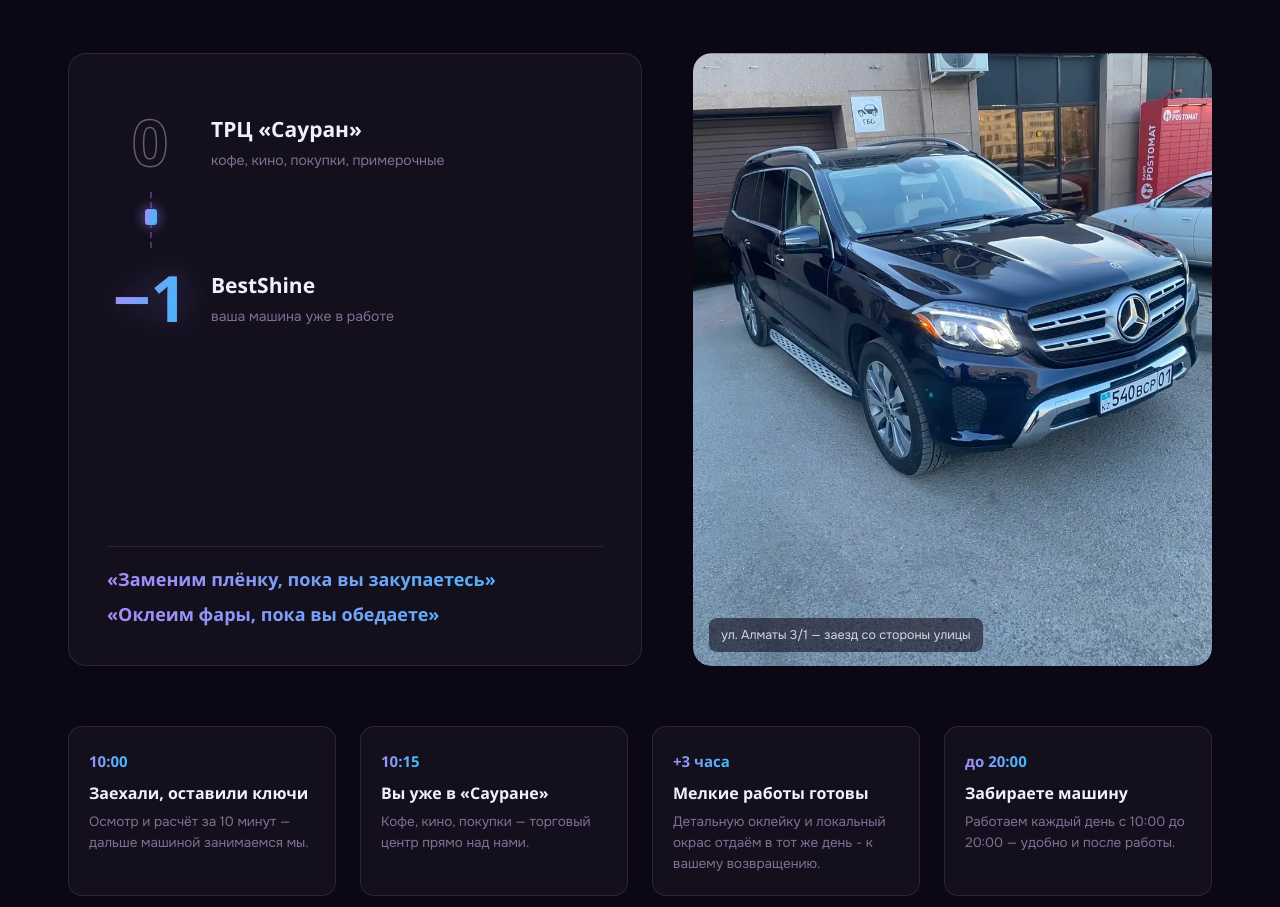
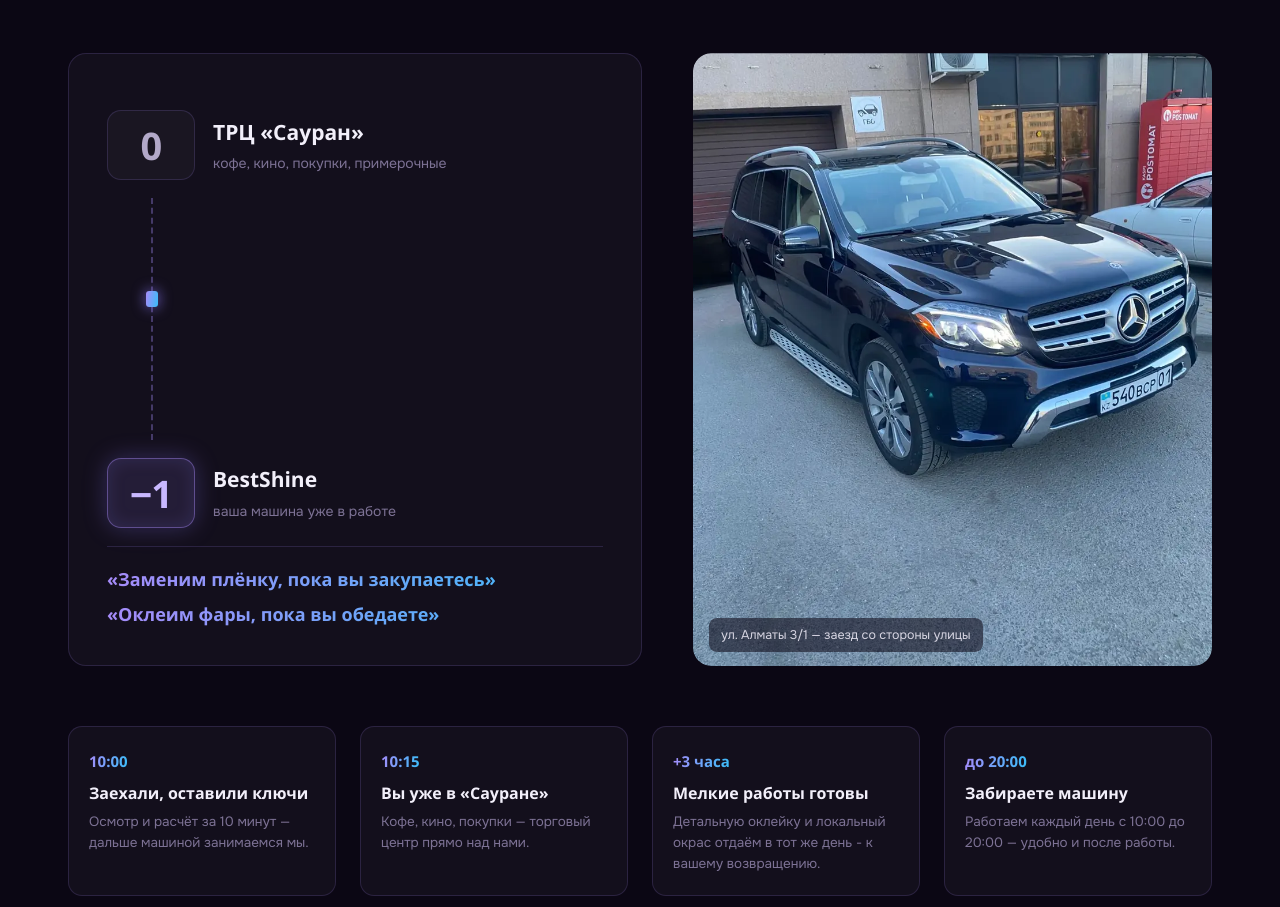
Before and after one commit to Songokura/bestshine, a plain HTML site: page index.html in a window 1280 px wide. Shown: the part 1864-2771 px from the top of the page. Drawn offline with Linux system fonts and the light colour scheme; a web font is replaced by a local one.

Commit message:
Блок «Сауран»: одинаковые плашки этажей 0 и −1, шахта лифта на всю высоту
- номера этажей в равных плашках 88×70 (мобайл 66×56), один кегль, номер по центру
- «0» приглушённый, «−1» неоновый со свечением - разница смысловая, габарит один
- .floor-shaft flex:1 - убрана пустота между «−1» и цитатами
- версия ассетов ?v=20260830-2

Co-Authored-By: Claude Opus 5 (1M context) <noreply@anthropic.com>
Claude-Session: https://claude.ai/code/session_01NbTsrREvUYB9rrx6GiGGgL

```diff
--- a/index.html
+++ b/index.html
@@ -32,7 +32,7 @@
   <link rel="preconnect" href="https://fonts.gstatic.com" crossorigin>
   <link href="https://fonts.googleapis.com/css2?family=Tektur:wght@500;600;700;800;900&family=Onest:wght@400;500;600;700&display=swap" rel="stylesheet">
 
-  <link rel="stylesheet" href="styles.css?v=20260830-1">
+  <link rel="stylesheet" href="styles.css?v=20260830-2">
 
   <!-- JSON-LD: локальный бизнес -->
   <script type="application/ld+json">
@@ -610,6 +610,6 @@
   </div>
 </div>
 
-<script src="script.js?v=20260830-1" defer></script>
+<script src="script.js?v=20260830-2" defer></script>
 </body>
 </html>
--- a/styles.css
+++ b/styles.css
@@ -446,24 +446,32 @@ body.menu-open { overflow: hidden; }
   display: flex; flex-direction: column; gap: 0;
 }
 .floor { display: flex; align-items: center; gap: 18px; padding: 18px 0; }
+/* Номера этажей — в одинаковых плашках: «0» и «−1» разной ширины,
+   и без общего бокса «−1» визуально тяжелее нуля вдвое. */
 .floor-num {
+  flex: none;
+  display: inline-flex; align-items: center; justify-content: center;
+  width: 88px; height: 70px; border-radius: 14px;
+  border: 1px solid var(--line); background: rgba(255, 255, 255, .03);
   font-family: var(--f-disp); font-weight: 900;
-  font-size: clamp(44px, 5vw, 64px); line-height: 1; min-width: 86px; text-align: center;
-  color: transparent; -webkit-text-stroke: 1.5px rgba(179, 169, 201, .5);
+  font-size: clamp(30px, 3.2vw, 38px); line-height: 1; letter-spacing: -.02em;
+  color: var(--mut);
 }
 .floor-m1 .floor-num {
-  -webkit-text-stroke: 0;
-  background: var(--neon-grad);
-  -webkit-background-clip: text; background-clip: text; color: transparent;
-  filter: drop-shadow(0 0 18px rgba(140, 120, 250, .45));
+  border-color: rgba(167, 139, 250, .45);
+  background: rgba(167, 139, 250, .12);
+  color: #c9b8ff;
+  box-shadow: 0 0 24px rgba(140, 120, 250, .28), inset 0 0 18px rgba(140, 120, 250, .15);
 }
 .floor-txt { display: flex; flex-direction: column; gap: 3px; }
 .floor-txt strong { font-family: var(--f-disp); font-weight: 700; font-size: clamp(17px, 1.8vw, 21px); }
 .floor-txt span { color: var(--dim); font-size: 14px; }
 
 /* Шахта «лифта» между этажами */
+/* Шахта тянется на всю свободную высоту карточки — «−1» садится вниз,
+   и в блоке не остаётся пустого поля между этажами и цитатами. */
 .floor-shaft {
-  position: relative; height: 56px; margin-left: 43px;
+  position: relative; flex: 1 1 auto; min-height: 56px; margin-left: 44px;
   border-left: 2px dashed rgba(167, 139, 250, .35);
 }
 .floor-cab {
@@ -924,8 +932,9 @@ body.menu-open { overflow: hidden; }
   .marquee-track span { font-size: 17px; }
   .marquee-track { gap: 22px; }
 
-  .floor-num { min-width: 62px; font-size: 40px; }
-  .floor-shaft { margin-left: 31px; }
+  .floor-num { width: 66px; height: 56px; font-size: 27px; border-radius: 12px; }
+  .floor-shaft { margin-left: 33px; }
+  .floor { gap: 14px; padding: 15px 0; }
   .sa-timeline { grid-template-columns: 1fr; }
 
   .us-grid { grid-template-columns: 1fr; }
```
